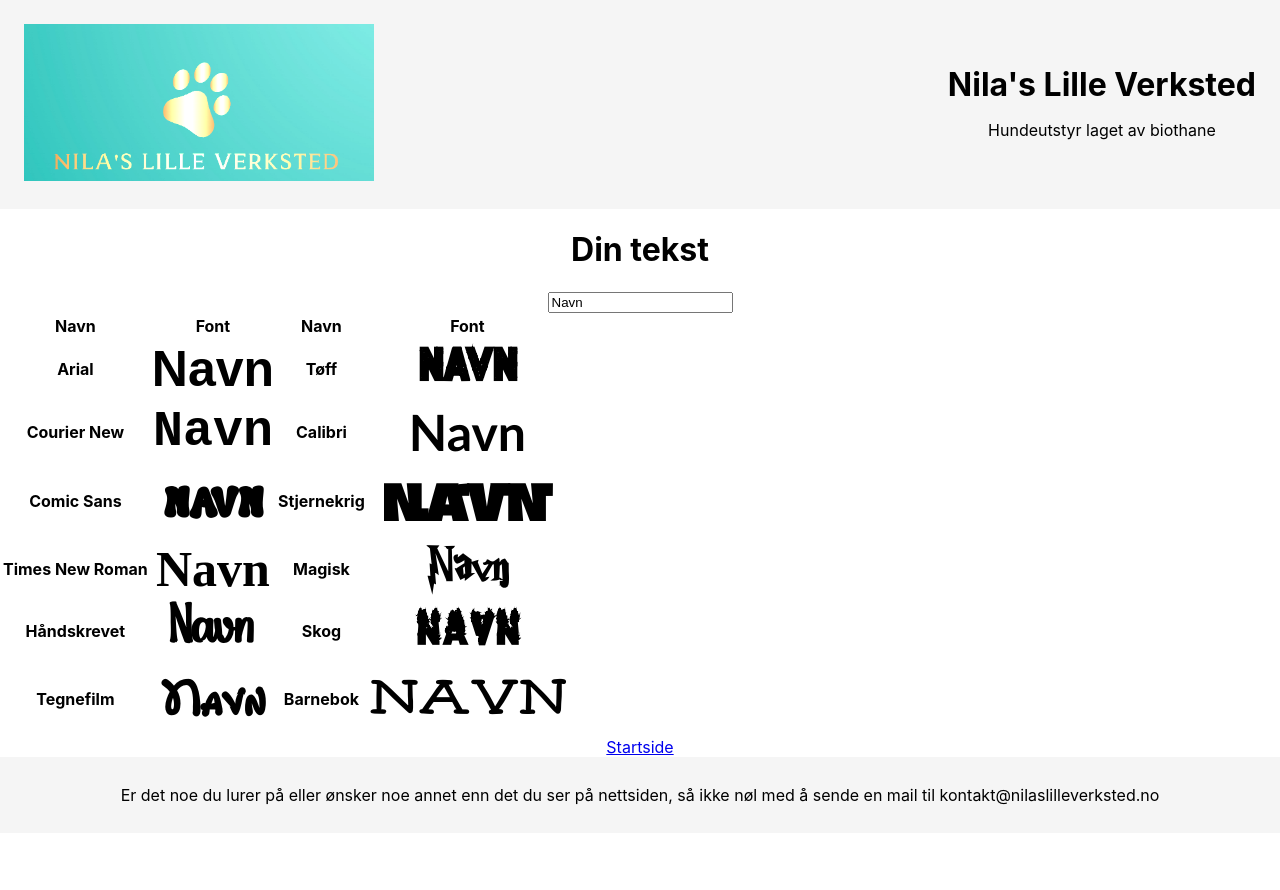
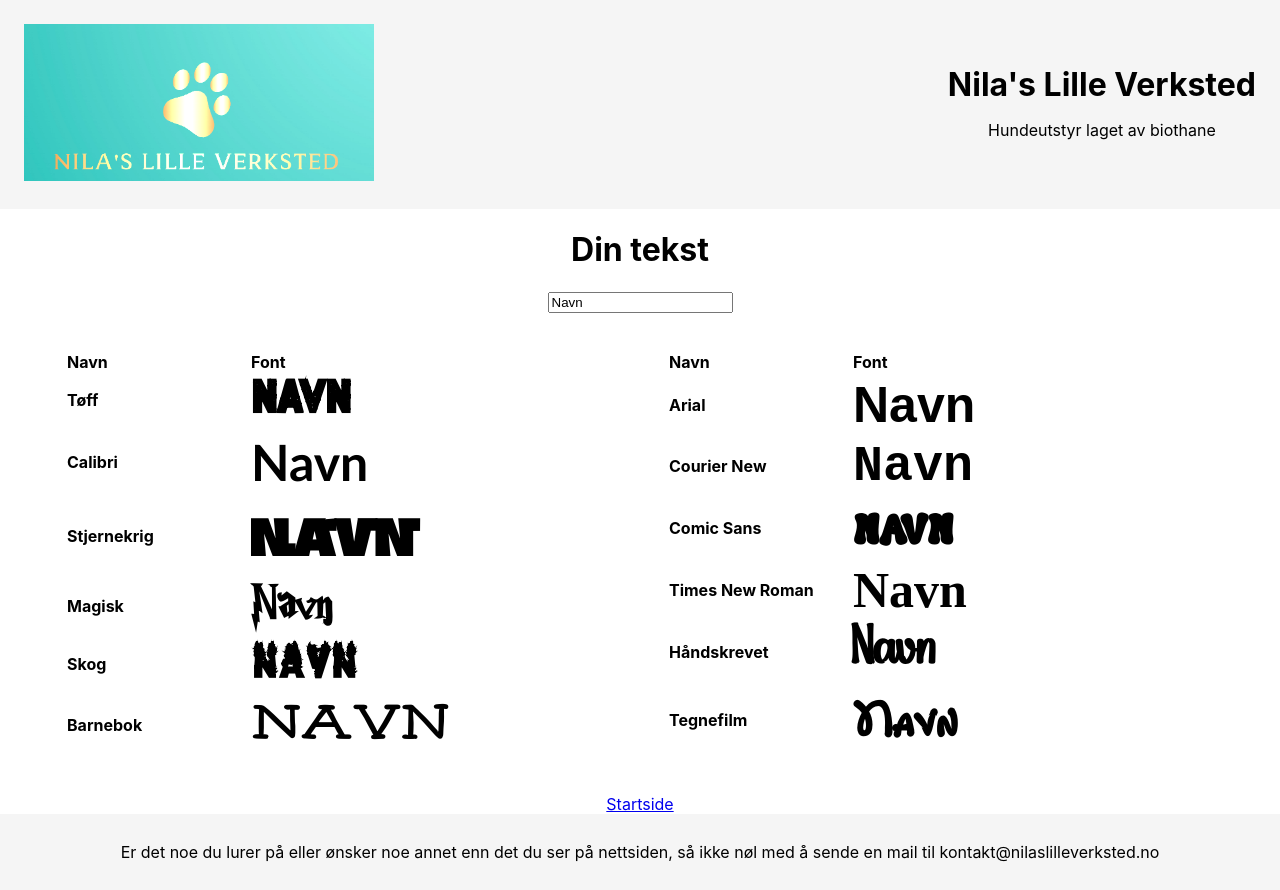
Before and after one commit to raily2595/enkeltbutikknettside, a React (Create React App) app: page /font in a window 1280 px wide. Before the commit the page ends 833 px from the top, so only its background shows below. Built offline with nearby package versions, Linux system fonts and the light colour scheme.

Commit message:
to kolonner

```diff
--- a/src/App.css
+++ b/src/App.css
@@ -105,3 +105,16 @@ footer {
   background-color: whitesmoke;
   padding: 12px;
 }
+
+.font-tabell {
+  margin: 12px;
+  text-align: left;
+}
+
+.font-container {
+  display: flex;
+  flex-wrap: wrap;
+  justify-content: space-evenly;
+  margin: 12px;
+  padding: 12px;
+}
--- a/src/components/Font.js
+++ b/src/components/Font.js
@@ -1,5 +1,5 @@
 import React, { useState } from 'react';
-import {NavLink} from "react-router-dom";
+import { NavLink } from "react-router-dom";
 
 const FontPage = () => {
     const [text, setText] = useState('Navn');
@@ -12,54 +12,76 @@ const FontPage = () => {
         <div>
             <h1>Din tekst</h1>
             <input type="text" value={text} onChange={handleInputChange} />
-            <table>
+            <div className="font-container">
+                <table className="font-tabell">
                     <thead>
                         <tr>
-                        <th>Navn</th>
-                        <th>Font</th>
-                        <th>Navn</th>
-                        <th>Font</th>
+                            <th style={{ width: 180 + 'px' }}>Navn</th>
+                            <th style={{ width: 360 + 'px' }}>Font</th>
+                        </tr>
+                    </thead>
+                    <tbody>
+                        <tr>
+                            <th>Tøff</th>
+                            <th><div style={{ fontFamily: 'Tøff', fontSize: '50px' }}>{text}</div></th>
+                        </tr>
+                        <tr>
+                            <th>Calibri</th>
+                            <th><div style={{ fontFamily: 'Calibri', fontSize: '50px' }}>{text}</div></th>
+                        </tr>
+                        <tr>
+                            <th>Stjernekrig</th>
+                            <th><div style={{ fontFamily: 'Stjernekrig', fontSize: '50px' }}>{text}</div></th>
+                        </tr>
+                        <tr>
+                            <th>Magisk</th>
+                            <th><div style={{ fontFamily: 'Magisk', fontSize: '50px' }}>{text}</div></th>
+                        </tr>
+                        <tr>
+                            <th>Skog</th>
+                            <th><div style={{ fontFamily: 'Skog', fontSize: '50px' }}>{text}</div></th>
+                        </tr>
+                        <tr>
+                            <th>Barnebok</th>
+                            <th><div style={{ fontFamily: 'Barnebok', fontSize: '50px' }}>{text}</div></th>
+                        </tr>
+                    </tbody>
+                </table>
+                <table className="font-tabell">
+                    <thead>
+                        <tr>
+                            <th style={{ width: 180 + 'px' }}>Navn</th>
+                            <th style={{ width: 360 + 'px' }}>Font</th>
                         </tr>
                     </thead>
                     <tbody>
                         <tr>
                             <th>Arial</th>
                             <th><div style={{ fontFamily: 'Arial', fontSize: '50px' }}>{text}</div></th>
-                        <th>Tøff</th>
-                        <th><div style={{ fontFamily: 'Tøff', fontSize: '50px' }}>{text}</div></th>
                         </tr>
                         <tr>
                             <th>Courier New</th>
                             <th><div style={{ fontFamily: 'Courier New', fontSize: '50px' }}>{text}</div></th>
-                        <th>Calibri</th>
-                        <th><div style={{ fontFamily: 'Calibri', fontSize: '50px' }}>{text}</div></th>
                         </tr>
                         <tr>
                             <th>Comic Sans</th>
                             <th><div style={{ fontFamily: 'Comic Sans', fontSize: '50px' }}>{text}</div></th>
-                        <th>Stjernekrig</th>
-                        <th><div style={{ fontFamily: 'Stjernekrig', fontSize: '50px' }}>{text}</div></th>
                         </tr>
                         <tr>
                             <th>Times New Roman</th>
                             <th><div style={{ fontFamily: 'Times New Roman', fontSize: '50px' }}>{text}</div></th>
-                        <th>Magisk</th>
-                        <th><div style={{ fontFamily: 'Magisk', fontSize: '50px' }}>{text}</div></th>
                         </tr>
                         <tr>
                             <th>Håndskrevet</th>
                             <th><div style={{ fontFamily: 'Handskrevet', fontSize: '50px' }}>{text}</div></th>
-                        <th>Skog</th>
-                        <th><div style={{ fontFamily: 'Skog', fontSize: '50px' }}>{text}</div></th>
                         </tr>
                         <tr>
                             <th>Tegnefilm</th>
                             <th><div style={{ fontFamily: 'Tegnefilm', fontSize: '50px' }}>{text}</div></th>
-                        <th>Barnebok</th>
-                        <th><div style={{ fontFamily: 'Barnebok', fontSize: '50px' }}>{text}</div></th>
                         </tr>
                     </tbody>
                 </table>
+            </div>
             <div>
                 <NavLink
                     className="nav-link"
@@ -67,7 +89,7 @@ const FontPage = () => {
                     exact="true"
                     to="/">Startside</NavLink>
             </div>
-        </div>
+        </div >
     );
 };
 
```
Lines whose indentation alone changed are shown as unchanged.
